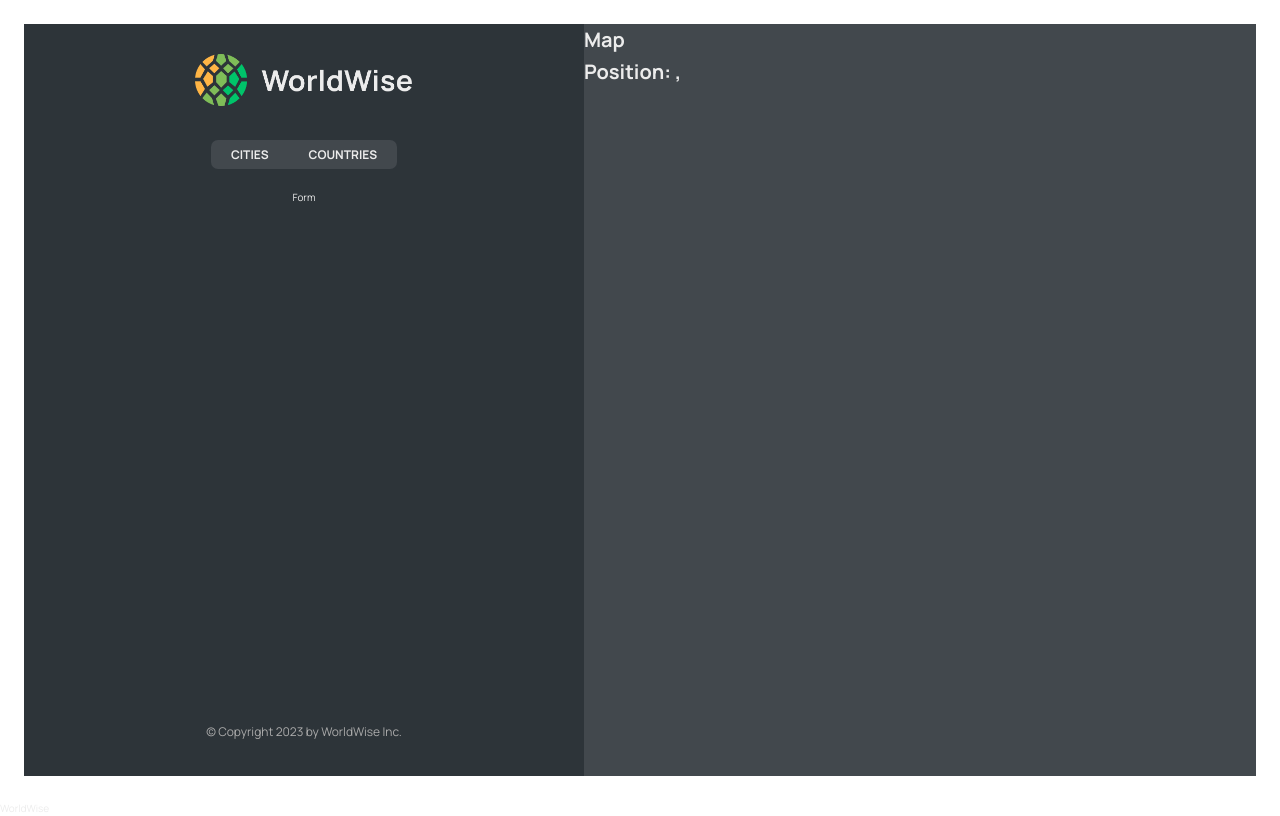
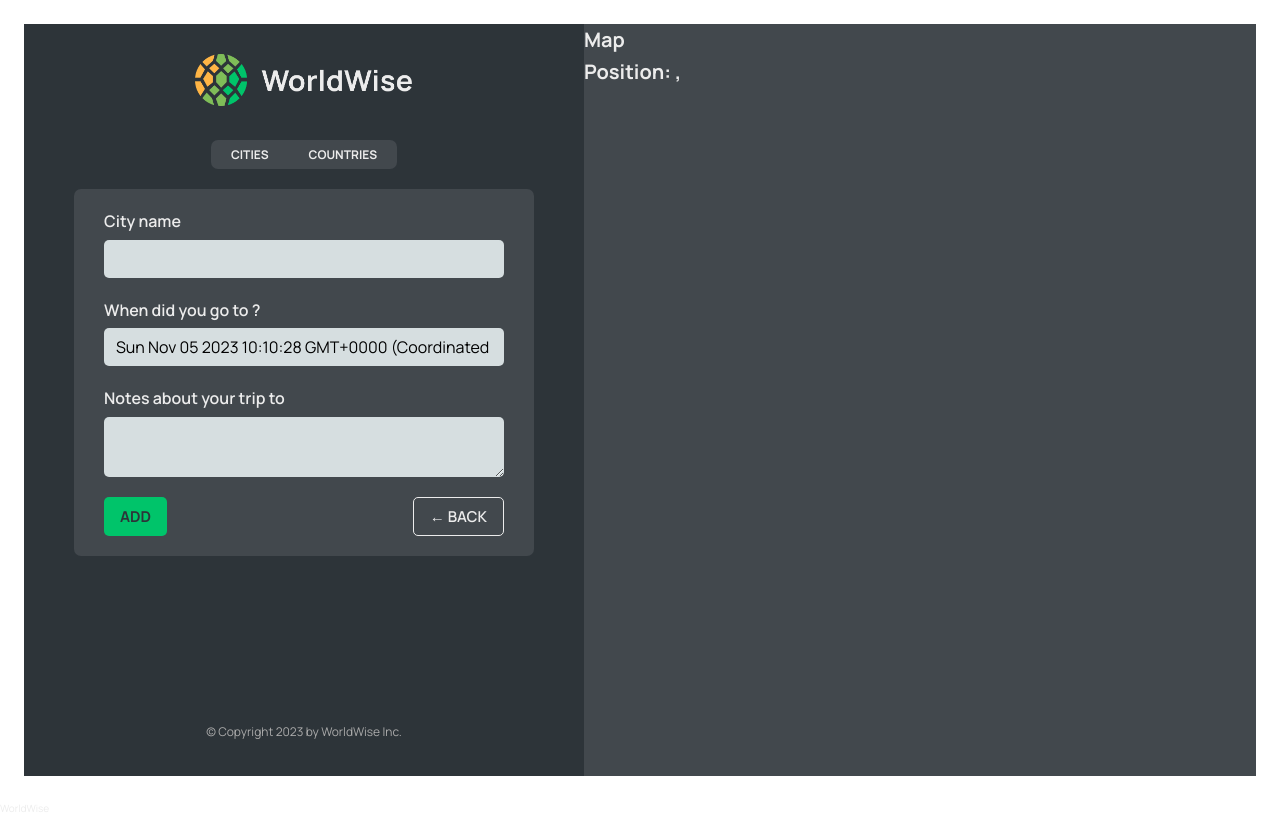
Before and after one commit to Andrew-Mysaka/worldwise, a React (Vite) app: page /app/form in a window 1280 px wide. Built offline with nearby package versions, Linux system fonts and the light colour scheme; data requests are answered from the project's data file.

Commit message:
Programmatic Navigation with useNavigate

```diff
--- a/src/App.jsx
+++ b/src/App.jsx
@@ -9,6 +9,7 @@
 import CityList from "./components/CityList";
 import CountryList from "./components/CountryList";
 import City from "./components/City";
+import Form from "./components/Form";
 
 const BASE_URL = 'http://localhost:8000';
 
@@ -45,7 +46,7 @@
                     <Route path={'cities'} element={<CityList cities={cities} isLoading={isLoading}/>}/>
                     <Route path={'cities/:id'} element={<City/>}/>
                     <Route path={'countries'} element={<CountryList cities={cities} isLoading={isLoading}/>}/>
-                    <Route path={'form'} element={<p>Form</p>}/>
+                    <Route path={'form'} element={<Form/>}/>
                 </Route>
                 <Route path={'*'} element={<PageNotFound/>}/>
             </Routes>
--- /dev/null
+++ b/src/components/Button.jsx
@@ -0,0 +1,12 @@
+import React from 'react';
+import styles from './Button.module.css';
+
+function Button({children, onClick, type}) {
+    return (
+        <button onClick={onClick} className={`${styles.btn} ${styles[type]}`}>
+            {children}
+        </button>
+    );
+}
+
+export default Button;
--- a/src/components/Form.jsx
+++ b/src/components/Form.jsx
@@ -1,8 +1,10 @@
 // "https://api.bigdatacloud.net/data/reverse-geocode-client?latitude=0&longitude=0"
 
-import { useState } from "react";
+import {useState} from "react";
 
 import styles from "./Form.module.css";
+import Button from "./Button";
+import {useNavigate} from "react-router-dom";
 
 export function convertToEmoji(countryCode) {
     const codePoints = countryCode
@@ -13,6 +15,9 @@
 }
 
 function Form() {
+    const navigate = useNavigate();
+
+
     const [cityName, setCityName] = useState("");
     const [country, setCountry] = useState("");
     const [date, setDate] = useState(new Date());
@@ -49,8 +54,8 @@
             </div>
 
             <div className={styles.buttons}>
-        <button>Add</button>
-        <button>&larr; Back</button>
+                <Button type={'primary'}>Add</Button>
+                <Button type={'back'} onClick={(e)=>{e.preventDefault();navigate(-1);}}>&larr; Back</Button>
             </div>
         </form>
     );
--- a/src/components/Map.jsx
+++ b/src/components/Map.jsx
@@ -1,14 +1,16 @@
 import React from 'react';
 import styles from './Map.module.css'
-import {useSearchParams} from "react-router-dom";
+import {useSearchParams, useNavigate} from "react-router-dom";
 
 function Map() {
+    const navigate = useNavigate();
+
     const [searchParams, setSearchParams] = useSearchParams();
     const lat = searchParams.get('lat');
     const lng = searchParams.get('lng');
 
     return (
-        <div className={styles.mapContainer}>
+        <div className={styles.mapContainer} onClick={() => {navigate("form")}}>
             <h1>Map</h1>
             <h1>Position: {lat}, {lng}</h1>
         </div>
```
Lines whose indentation alone changed are shown as unchanged.
